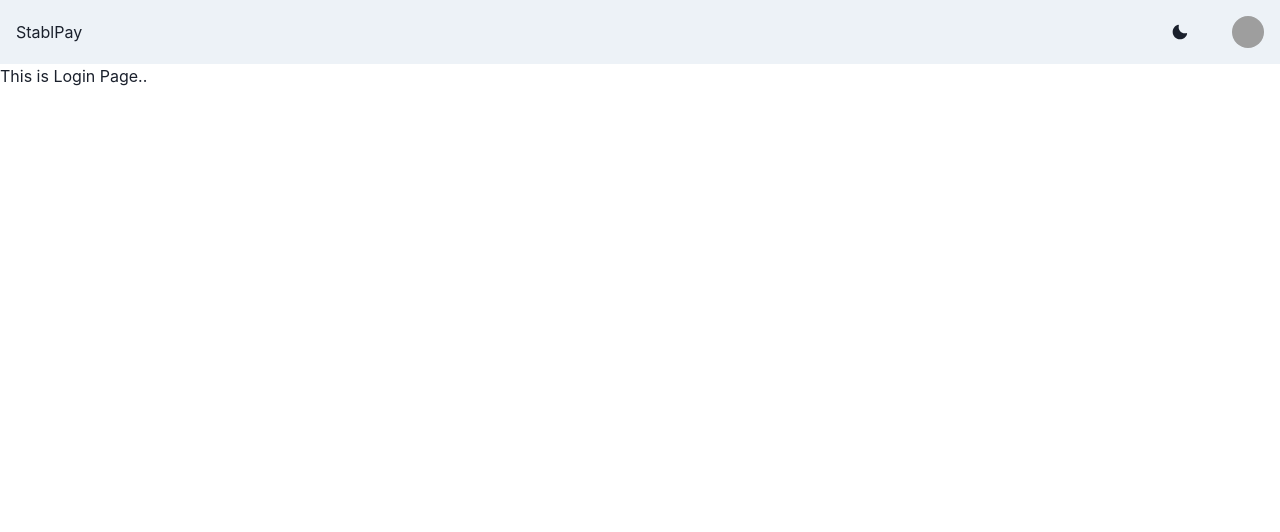
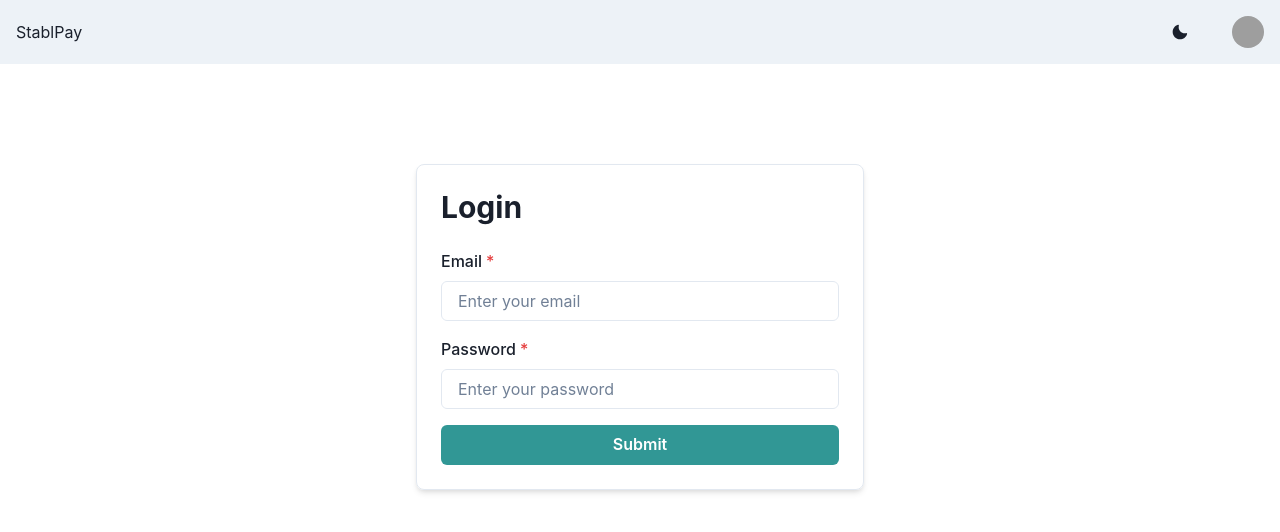
Before and after one commit to mitdonga/stablpay-react, a React (Vite) app: page /login in a window 1280 px wide. Shown: the top 532 px of the page. Built offline with nearby package versions, Linux system fonts and the light colour scheme; no server answers; grey boxes are pictures that could not be loaded.

Commit message:
Added recoil and login page

```diff
--- a/package.json
+++ b/package.json
@@ -24,6 +24,7 @@
     "react-dom": "^18.2.0",
     "react-dotenv": "^0.1.3",
     "react-router-dom": "^6.23.1",
+    "recoil": "^0.7.7",
     "sort-by": "^1.2.0"
   },
   "devDependencies": {
--- a/src/App.jsx
+++ b/src/App.jsx
@@ -1,15 +1,12 @@
 import { useEffect } from 'react';
 import './App.css'
 import Navbar from "./components/Navbar"
-import {
-  RouterProvider,
-} from "react-router-dom";
+import { RouterProvider } from "react-router-dom";
 import Routers from './routes/index'
 import api from './axios'
 
 async function currentUser() {
-	const res = await api.get("/check")
-	console.log(res.data)
+	await api.get("/check")
 }
 
 function App() {
--- a/src/main.jsx
+++ b/src/main.jsx
@@ -3,11 +3,14 @@ import ReactDOM from 'react-dom/client'
 import './index.css'
 import { ChakraProvider } from '@chakra-ui/react'
 import App from './App';
+import { RecoilRoot } from 'recoil';
 
 ReactDOM.createRoot(document.getElementById('root')).render(
   <React.StrictMode>
 		<ChakraProvider>
-			<App />
+			<RecoilRoot>
+				<App />
+			</RecoilRoot>
 		</ChakraProvider>
   </React.StrictMode>,
 )
--- a/src/pages/Login.jsx
+++ b/src/pages/Login.jsx
@@ -1,9 +1,78 @@
-import React from 'react'
+import React, { useState } from 'react';
+import {
+  Box,
+  Button,
+  FormControl,
+  FormLabel,
+  Input,
+  VStack,
+  Heading,
+} from '@chakra-ui/react';
+import Api from '../axios'
+import { useNavigate } from 'react-router-dom';
 
-export default function Login() {
-	return (
-		<div>
-			This is Login Page..
-		</div>
-	)
-}
+const Login = () => {
+	const navigate = useNavigate()
+	const [formData, setFormData] = useState({
+		email: '',
+		password: ''
+	})
+
+	function updateFormData(label, value) {
+		setFormData((prev) => ({...prev, [label]: value}));
+	}
+
+  const handleSubmit = async (event) => {
+    event.preventDefault();
+		try {
+			const res = await Api.post("/login", formData)
+			localStorage.setItem("token", res.data.token)
+			navigate("/")
+		} catch (error) {
+			alert(error.response.data.error)
+		}
+  };
+
+  return (
+    <Box
+      maxW="md"
+      borderWidth="1px"
+      borderRadius="lg"
+      overflow="hidden"
+      p={6}
+      m="100px auto"
+      boxShadow="md"
+    >
+      <Heading as="h1" size="lg" mb={6}>
+        Login
+      </Heading>
+      <form onSubmit={handleSubmit}>
+        <VStack spacing={4}>
+          <FormControl id="email" isRequired>
+            <FormLabel>Email</FormLabel>
+            <Input
+							type="email"
+							name="email"
+							placeholder="Enter your email"
+							onChange={(e) => updateFormData(e.target.name, e.target.value)}
+						/>
+          </FormControl>
+          <FormControl id="password" isRequired>
+            <FormLabel>Password</FormLabel>
+            <Input
+							type="password"
+							name="password"
+							placeholder="Enter your password"
+							onChange={(e) => updateFormData(e.target.name, e.target.value)}
+						/>
+          </FormControl>
+          <Button type="submit" colorScheme="teal" size="md" width="full">
+            Submit
+          </Button>
+        </VStack>
+      </form>
+    </Box>
+  );
+};
+
+export default Login;
```
Also changed, not shown: 1 other file (tests, documents, lock files or other folders).
